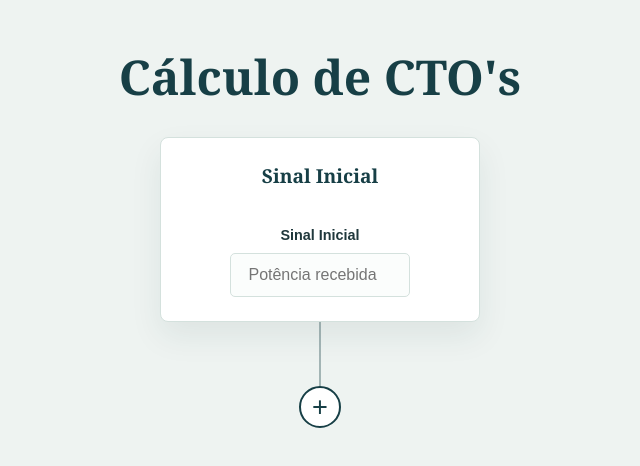
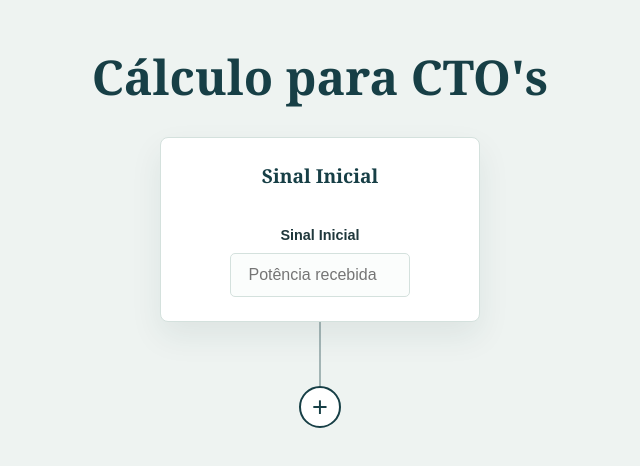
Before and after one commit to CarrotUserBr/calculoFibra, a plain HTML site: page index.html in a window 1280 px wide. Shown: the whole page, without its empty margins (320-960 px from the left). Drawn offline with Linux system fonts and the light colour scheme.

Commit message:
Update index.html

```diff
--- a/index.html
+++ b/index.html
@@ -3,12 +3,12 @@
 <head>
 	<meta charset="UTF-8" />
 	<meta name="viewport" content="width=device-width, initial-scale=1.0" />
-	<title>Cálculo de CTO's</title>
+	<title>Cálculo para CTO</title>
 	<link rel="stylesheet" href="assets/styles/style.css" />
 </head>
 <body>
 	<header class="page-header">
-		<h1>Cálculo de CTO's</h1>
+		<h1>Cálculo para CTO's</h1>
 	</header>
 
 	<main>
```
